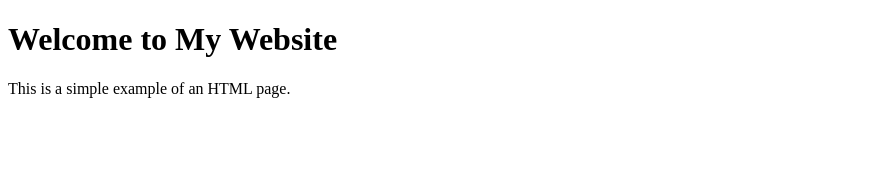
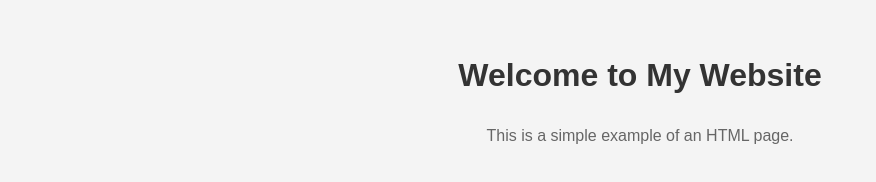
Before and after one commit to StevenKH92/projetDevOps, a plain HTML site: page index.html in a window 1280 px wide. Shown: the whole page, without its empty margins (0-876 px from the left). Drawn offline with Linux system fonts and the light colour scheme.

Commit message:
index html avec style.css

```diff
--- a/index.html
+++ b/index.html
@@ -4,6 +4,7 @@
     <meta charset="UTF-8">
     <meta name="viewport" content="width=device-width, initial-scale=1.0">
     <title>Simple Example</title>
+    <link rel="stylesheet" href="styles.css">
 </head>
 <body>
     <h1>Welcome to My Website</h1>
--- /dev/null
+++ b/styles.css
@@ -0,0 +1,20 @@
+body {
+    font-family: Arial, sans-serif;
+    line-height: 1.6;
+    margin: 0;
+    padding: 0;
+    background-color: #f4f4f4;
+}
+
+h1 {
+    color: #333;
+    text-align: center;
+    margin-top: 50px;
+}
+
+p {
+    color: #666;
+    text-align: center;
+    margin: 20px auto;
+    width: 80%;
+}
```
